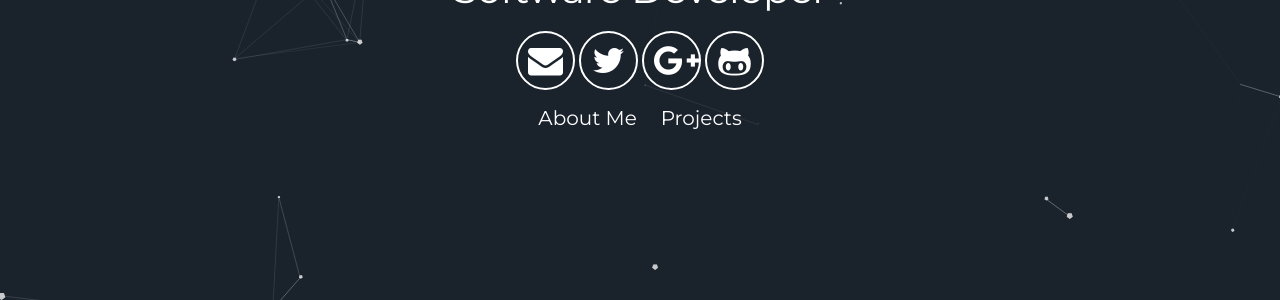
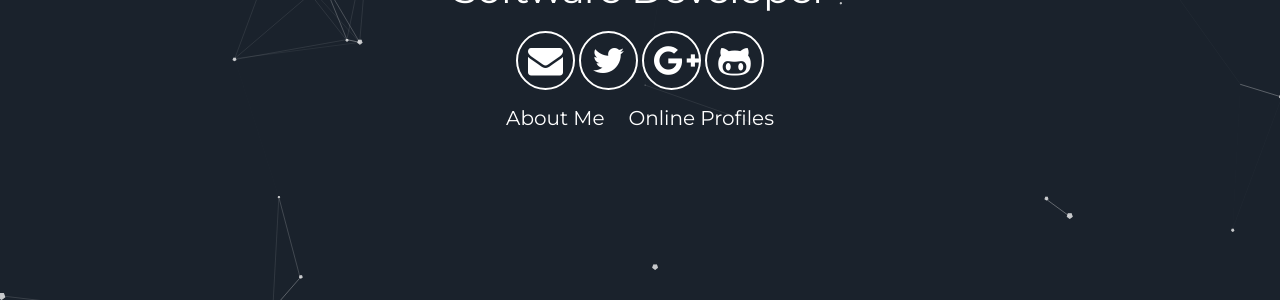
Before and after one commit to akash22gupta/akash22gupta.github.io, a Jekyll site: the page built from index.html, in a window 1280 px wide. Shown: the part 496-796 px from the top of the page. Built offline with Jekyll 4.4.1, drawn with Linux system fonts in a browser that asks for light colours.

Commit message:
Update header.html

```diff
--- a/_includes/header.html
+++ b/_includes/header.html
@@ -7,11 +7,11 @@
       <div class="icons-header">
         <a aria-label="Send email" href="mailto:{{site.email}}"><i class="icon fa fa-envelope"></i></a>
         <a aria-label="My Twitter" target="_blank" href="https://twitter.com/{{site.twitter_username}}"><i class="icon fa fa-twitter" aria-hidden="true"></i></a>
-        <a aria-label="My Google Plus" target="_blank" href="https://plus.google.com/{{site.gplus_username}}/posts"><i class="icon fa fa-google-plus" aria-hidden="true"></i></a>
+        <a aria-label="My Facebook" target="_blank" href="https://plus.google.com/{{site.facebook_username}}/posts"><i class="icon fa fa-google-plus" aria-hidden="true"></i></a>
         <a aria-label="My Github" target="_blank" href="https://github.com/{{site.github_username}}"><i class="icon fa fa-github-alt" aria-hidden="true"></i></a>
       </div>
       <a class="link" href="#about" data-scroll>About Me</a>
-      <a class="link" href="#projects" data-scroll>Projects</a>
+      <a class="link" href="#projects" data-scroll>Online Profiles</a>
   </div>
   <a class="down" href="#about" data-scroll><i class="icon fa fa-chevron-down" aria-hidden="true"></i></a>
 </div>
```
